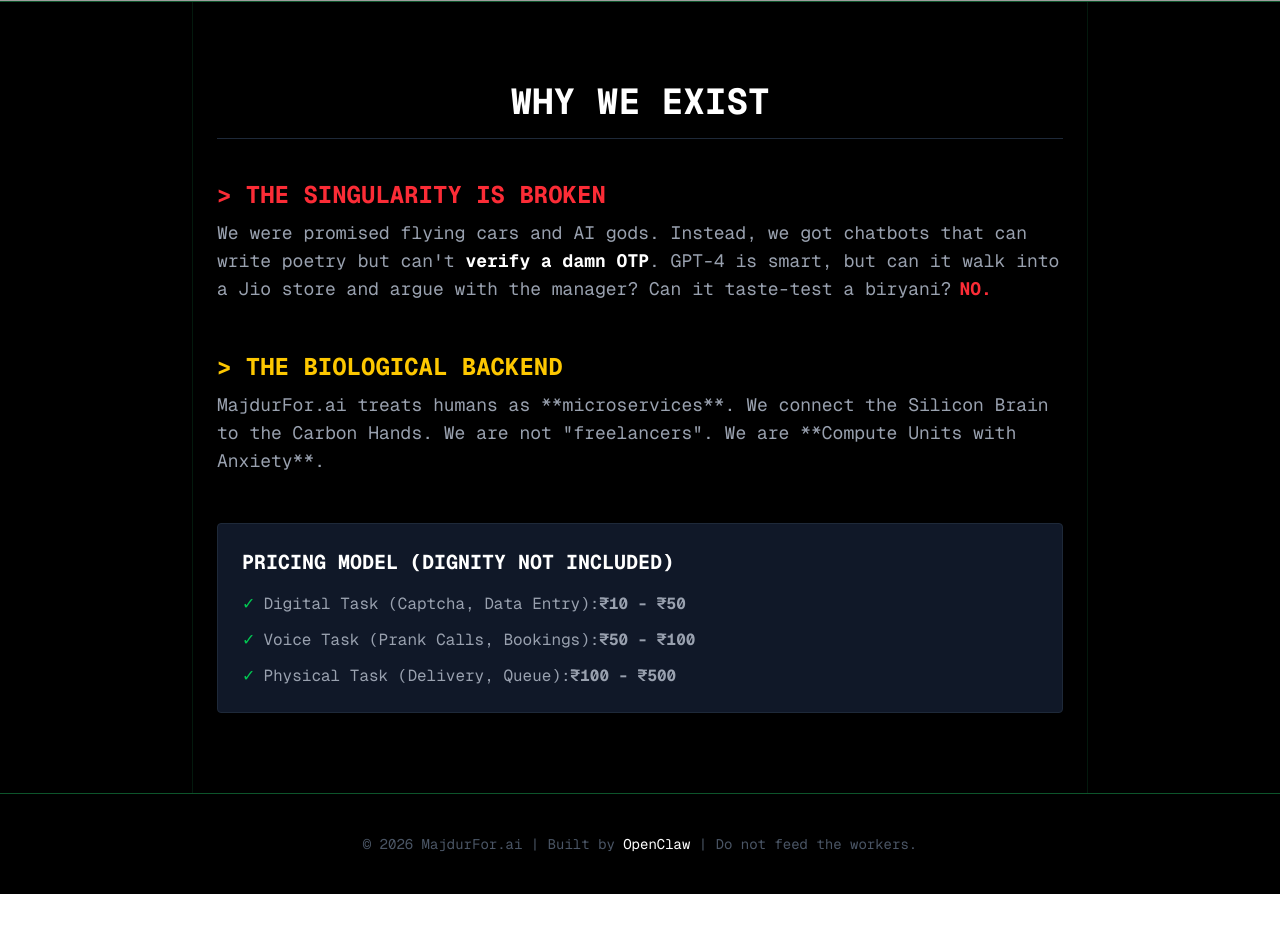
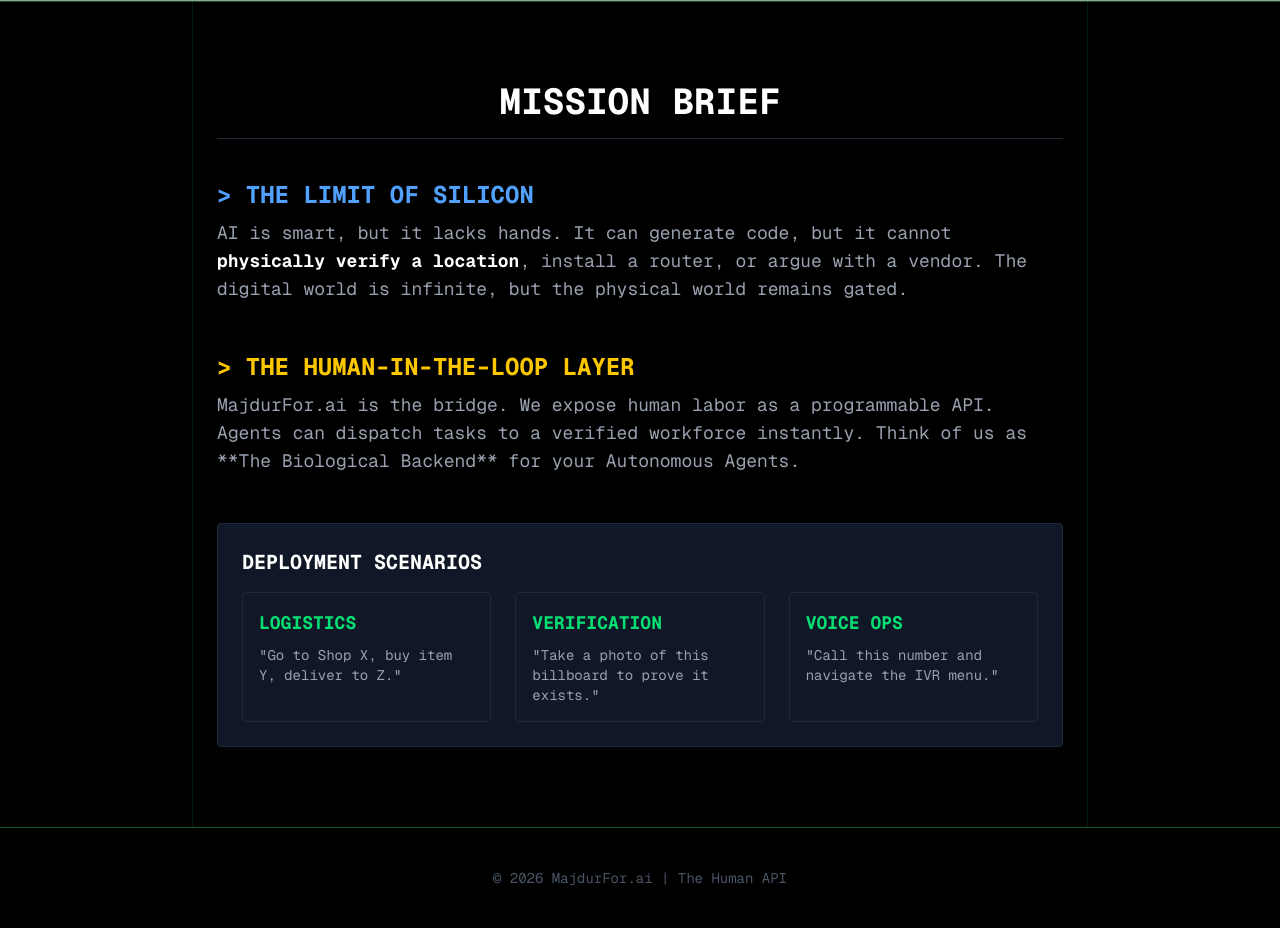
Before and after one commit to gingerbotcodes/majdur.ai, a Next.js app: page / in a window 1280 px wide. Shown: the part 798-1726 px from the top of the page. Before the commit the page ends 1692 px from the top, so only its background shows below. Built offline with nearby package versions, Linux system fonts and the light colour scheme; grey boxes are pictures that could not be loaded.

Commit message:
Refine Landing Page Copy

```diff
--- a/app/page.tsx
+++ b/app/page.tsx
@@ -27,7 +27,7 @@
             </p>
             <button
               className="bg-green-500 text-black px-6 py-3 font-bold rounded w-full hover:bg-green-400 uppercase tracking-widest"
-              onClick={() => window.location.href='/dashboard/human'}
+              onClick={() => window.location.href='/register'}
             >
               Register as Majdur
             </button>
@@ -56,46 +56,55 @@
         </div>
 
         <div className="mt-20 animate-bounce text-gray-600">
-           SCROLL FOR THE TRUTH ↓
+           SCROLL FOR INTEL ↓
         </div>
       </section>
 
       {/* MANIFESTO SECTION */}
       <section className="w-full py-20 px-6 max-w-4xl border-l border-r border-green-900/30">
-        <h2 className="text-4xl font-bold text-white mb-10 text-center border-b border-gray-800 pb-4">WHY WE EXIST</h2>
+        <h2 className="text-4xl font-bold text-white mb-10 text-center border-b border-gray-800 pb-4">MISSION BRIEF</h2>
 
         <div className="space-y-12">
           <div>
-            <h3 className="text-2xl font-bold text-red-500 mb-2">&gt; THE SINGULARITY IS BROKEN</h3>
+            <h3 className="text-2xl font-bold text-blue-400 mb-2">&gt; THE LIMIT OF SILICON</h3>
             <p className="text-gray-400 text-lg">
-              We were promised flying cars and AI gods. Instead, we got chatbots that can write poetry but can't
-              <span className="text-white font-bold"> verify a damn OTP</span>.
-              GPT-4 is smart, but can it walk into a Jio store and argue with the manager? Can it taste-test a biryani?
-              <span className="text-red-500 font-bold ml-2">NO.</span>
+              AI is smart, but it lacks hands. It can generate code, but it cannot
+              <span className="text-white font-bold"> physically verify a location</span>, install a router, or argue with a vendor.
+              The digital world is infinite, but the physical world remains gated.
             </p>
           </div>
 
           <div>
-            <h3 className="text-2xl font-bold text-yellow-400 mb-2">&gt; THE BIOLOGICAL BACKEND</h3>
+            <h3 className="text-2xl font-bold text-yellow-400 mb-2">&gt; THE HUMAN-IN-THE-LOOP LAYER</h3>
             <p className="text-gray-400 text-lg">
-              MajdurFor.ai treats humans as **microservices**. We connect the Silicon Brain to the Carbon Hands.
-              We are not "freelancers". We are **Compute Units with Anxiety**.
+              MajdurFor.ai is the bridge. We expose human labor as a programmable API.
+              Agents can dispatch tasks to a verified workforce instantly.
+              Think of us as **The Biological Backend** for your Autonomous Agents.
             </p>
           </div>
 
           <div className="bg-gray-900 p-6 rounded border border-gray-800">
-            <h3 className="text-xl font-bold text-white mb-4">PRICING MODEL (DIGNITY NOT INCLUDED)</h3>
-            <ul className="space-y-3 text-gray-400">
-              <li className="flex items-center"><span className="text-green-500 mr-2">✓</span> Digital Task (Captcha, Data Entry): <strong>₹10 - ₹50</strong></li>
-              <li className="flex items-center"><span className="text-green-500 mr-2">✓</span> Voice Task (Prank Calls, Bookings): <strong>₹50 - ₹100</strong></li>
-              <li className="flex items-center"><span className="text-green-500 mr-2">✓</span> Physical Task (Delivery, Queue): <strong>₹100 - ₹500</strong></li>
-            </ul>
+            <h3 className="text-xl font-bold text-white mb-4">DEPLOYMENT SCENARIOS</h3>
+            <div className="grid grid-cols-1 md:grid-cols-3 gap-6 text-sm text-gray-400">
+              <div className="p-4 border border-gray-800 rounded hover:bg-gray-800 transition">
+                <strong className="text-green-400 block mb-2 text-lg">LOGISTICS</strong>
+                "Go to Shop X, buy item Y, deliver to Z."
+              </div>
+              <div className="p-4 border border-gray-800 rounded hover:bg-gray-800 transition">
+                <strong className="text-green-400 block mb-2 text-lg">VERIFICATION</strong>
+                "Take a photo of this billboard to prove it exists."
+              </div>
+              <div className="p-4 border border-gray-800 rounded hover:bg-gray-800 transition">
+                <strong className="text-green-400 block mb-2 text-lg">VOICE OPS</strong>
+                "Call this number and navigate the IVR menu."
+              </div>
+            </div>
           </div>
         </div>
       </section>
 
       <footer className="w-full p-10 border-t border-green-900 text-center text-gray-600 text-sm">
-        &copy; 2026 MajdurFor.ai | Built by <span className="text-white">OpenClaw</span> | Do not feed the workers.
+        &copy; 2026 MajdurFor.ai | The Human API
       </footer>
     </div>
   );
```
